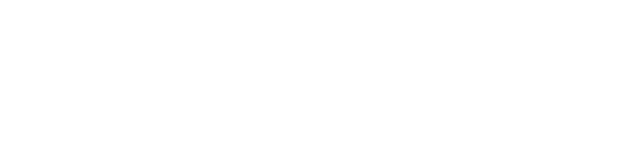
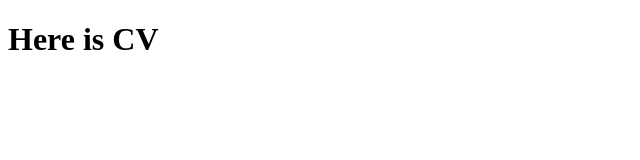
Before and after one commit to Dmis0474/rsschool-cv, a plain HTML site: page index.html in a window 1280 px wide. Shown: the whole page, without its empty margins (0-640 px from the left). Drawn offline with Linux system fonts and the light colour scheme.

Commit message:
fix: content was added

```diff
--- a/index.html
+++ b/index.html
@@ -7,5 +7,6 @@
     <title>Document</title>
 </head>
 <body>
+    <h1>Here is CV</h1>
 </body>
 </html>
```
